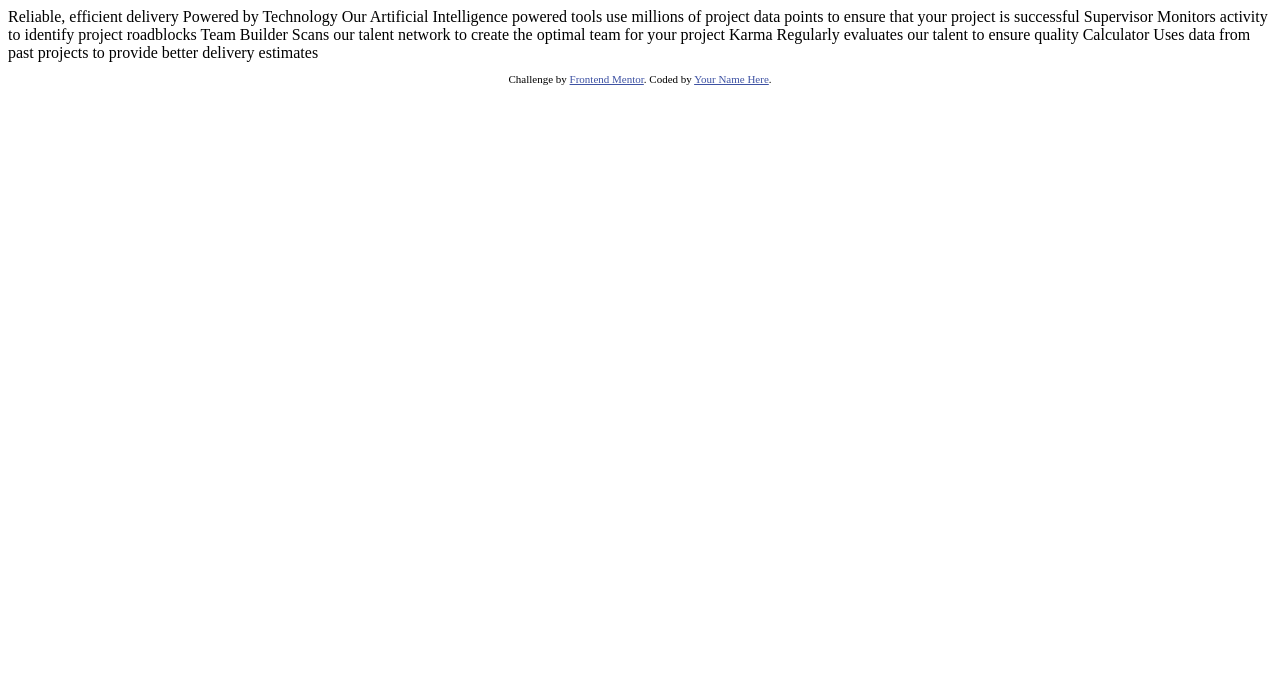
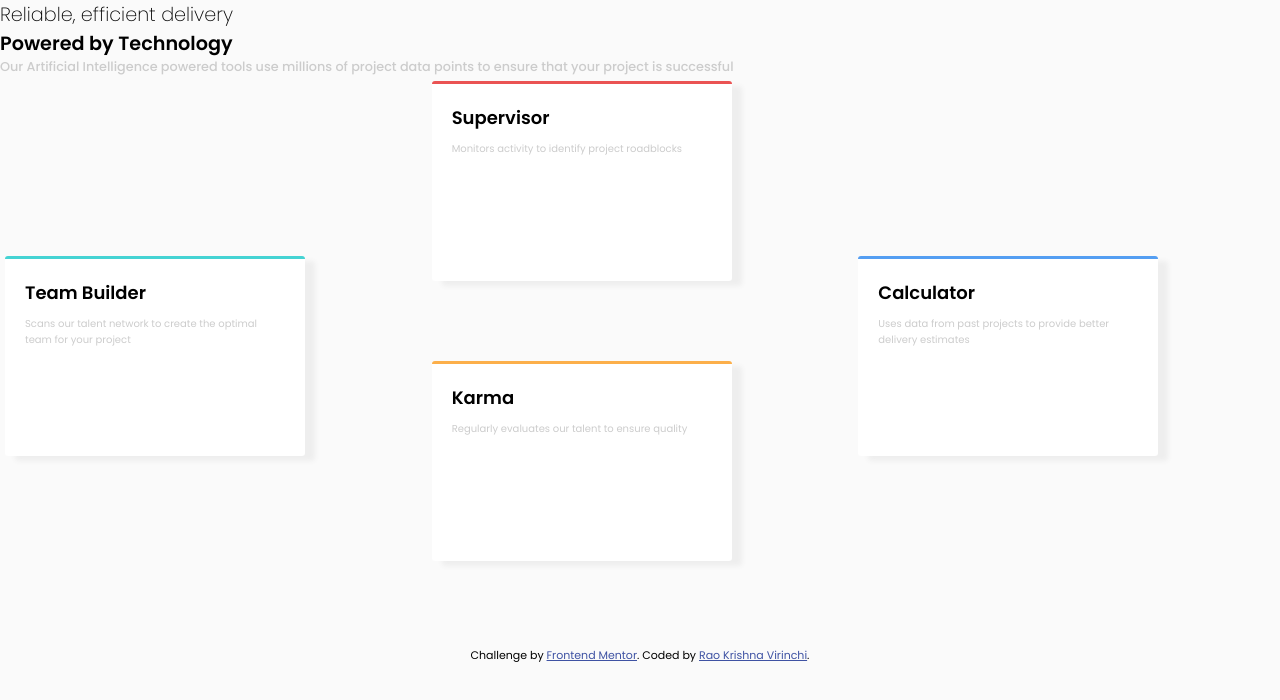
Before and after one commit to virinchi123/FrontEnd-Mentor-4-Card-Design, a plain HTML site: page index.html in a window 1280 px wide. Drawn offline with Linux system fonts and the light colour scheme.

Commit message:
added card type view with a rudimentary grid layout

```diff
--- a/index.html
+++ b/index.html
@@ -5,6 +5,10 @@
   <meta name="viewport" content="width=device-width, initial-scale=1.0"> <!-- displays site properly based on user's device -->
 
   <link rel="icon" type="image/png" sizes="32x32" href="./images/favicon-32x32.png">
+  <link
+    href="https://fonts.googleapis.com/css2?family=Poppins:ital,wght@0,100;0,200;0,300;0,400;0,500;0,600;0,700;0,800;0,900;1,100;1,200;1,300;1,400;1,500;1,600;1,700;1,800;1,900&display=swap"
+    rel="stylesheet">
+  <link href="main.css" rel="stylesheet"/>
 
   <title>Frontend Mentor | Four card feature section</title>
 
@@ -15,30 +19,32 @@
   </style>
 </head>
 <body>
-
-  Reliable, efficient delivery
-  Powered by Technology
-
-  Our Artificial Intelligence powered tools use millions of project data points
-  to ensure that your project is successful
-
-  Supervisor
-  Monitors activity to identify project roadblocks
-
-  Team Builder
-  Scans our talent network to create the optimal team for your project
-
-  Karma
-  Regularly evaluates our talent to ensure quality
-
-  Calculator
-  Uses data from past projects to provide better delivery estimates
+  <div id="encompass">
+  <div id="header1">Reliable, efficient delivery</div>
+  <div id="header2">Powered by Technology</div>
 
 
+  <div id="header3">Our Artificial Intelligence powered tools use millions of project data points
+  to ensure that your project is successful</div>
+  </div>
+
+  <div id="container">
+  <div class="card" id="card1"><span class="title">Supervisor</span>
+  <p>Monitors activity to identify project roadblocks</p></div>
+
+  <div class="card" id="card2"><span class="title">Team Builder</span>
+  <p>Scans our talent network to create the optimal team for your project</p></div>
+
+  <div class="card" id="card3"><span class="title">Karma</span>
+  <p>Regularly evaluates our talent to ensure quality</p></div>
+
+  <div class="card" id="card4"><span class="title">Calculator</span>
+  <p>Uses data from past projects to provide better delivery estimates</p></div>
+  </div>
   <footer>
     <p class="attribution">
       Challenge by <a href="https://www.frontendmentor.io?ref=challenge" target="_blank">Frontend Mentor</a>.
-      Coded by <a href="#">Your Name Here</a>.
+      Coded by <a href="https://github.com/virinchi123/FrontEnd-Mentor-4-Card-Design">Rao Krishna Virinchi</a>.
     </p>
   </footer>
 </body>
--- /dev/null
+++ b/main.scss
@@ -0,0 +1,81 @@
+#encompass{
+    box-sizing: border-box;
+    width: 100vw;
+}
+
+body{
+    background-color: rgb(250,250,250);
+    margin: 0;
+    box-sizing: border-box;
+    font-family: 'Poppins', sans-serif;
+
+    #header1{
+        font-size: 1.2rem;
+        font-weight: 200;
+    }
+
+    #header2{
+        font-size: 1.2rem;
+        font-weight: 600;
+    }
+
+    #header3{
+        font-size: 0.8rem;
+        font-weight: 500;
+        color: lighten(rgb(0,0,0),80%)
+    }
+}
+
+#container{
+    display: grid;
+    grid-template-columns: 1fr 1fr 1fr;
+    grid-template-rows: auto;
+    grid-template-areas:
+    "card2 card1 card4"
+    "card2 card3 card4";
+    height: 70vh;
+    width: 100vw;
+    align-self: center;
+    box-sizing: border-box;
+}
+.card{
+    background-color: white;
+    border-radius: 3px;
+    border-top: 3px solid;
+    padding: 20px;
+    font-weight: normal;
+    color: lighten(rgb(0,0,0),80%);
+    font-size: x-small;
+    margin: 5px;
+    box-shadow: 10px 5px 5px #eee;
+    box-sizing: border-box;
+    height: 200px;
+    width: 300px;
+
+    .title{
+        font-weight: 600;
+        color: black;
+        font-size: large;;
+    }
+}
+#card1{
+        border-top: 3px solid hsl(0, 78%, 62%);
+        grid-area: card1;
+}
+
+#card2{
+        border-color: hsl(180, 62%, 55%);
+        grid-area: card2;
+        align-self: center;
+}
+
+#card3{
+        border-color: hsl(34, 97%, 64%);
+        grid-area: card3;
+}
+
+#card4{
+        border-color: hsl(212, 86%, 64%);
+        grid-area: card4;
+        align-self: center;
+}
```
Also changed, not shown: main.css (added), 1 other file.
